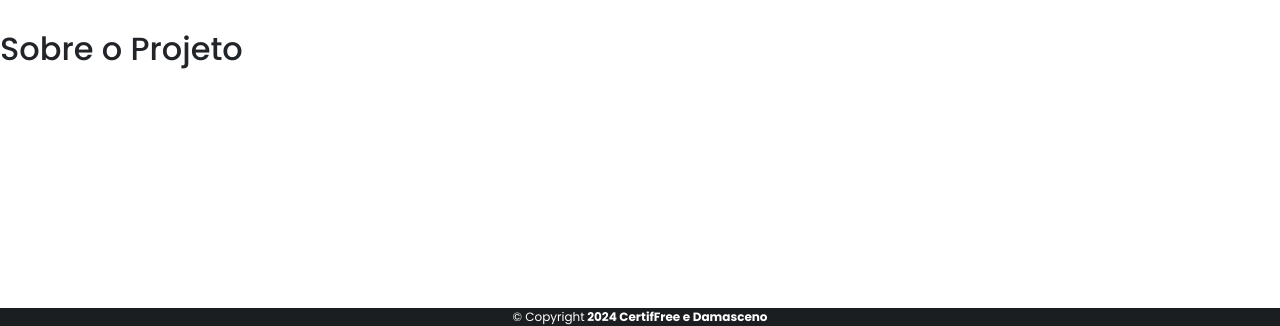
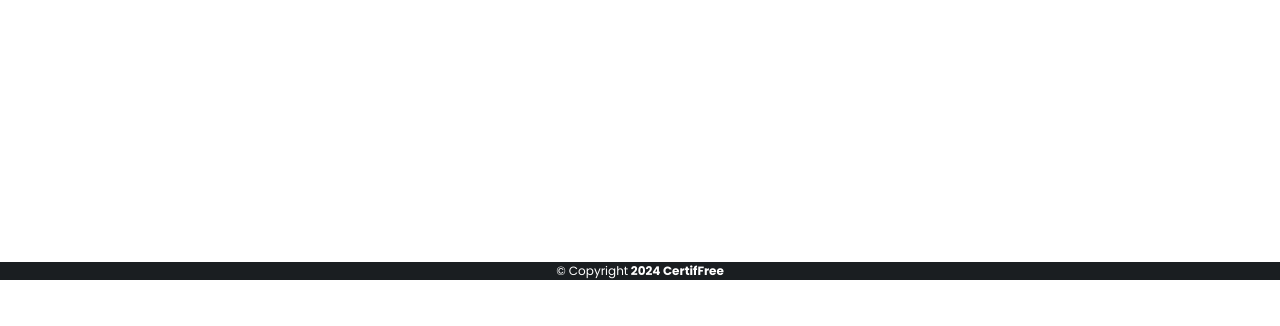
Before and after one commit to raphaelalvarintho/CertifFree, a plain HTML site: page sobre.html in a window 1280 px wide. Shown: the part 773-1099 px from the top of the page. After the commit the page ends 1053 px from the top, so only its background shows below. Drawn offline with nearby package versions, Linux system fonts and the light colour scheme.

Commit message:
Atualizacao

```diff
--- a/sobre.html
+++ b/sobre.html
@@ -118,18 +118,21 @@
       </div>
     </div>
 
+
+
+
+
+
 <section>
-  <h2>Sobre o Projeto</h2>
 </section>
 
     <footer id="footer">
       <div class="container">
         <div class="text-center">
-          &copy; Copyright<strong> 2024 CertifFree e Damasceno</strong>
+          &copy; Copyright<strong> 2024 CertifFree</strong>
         </div>
       </div>
     </footer>
-
     <script src="	https://cdn.jsdelivr.net/npm/bootstrap@5.3.2/dist/js/bootstrap.bundle.min.js"></script>
     <script src="/script.js"></script>
   </body>
```
Also changed, not shown: index.html (+0 -1 lines), style.css (+1 -10 lines), script.js (line endings or trailing spaces).
